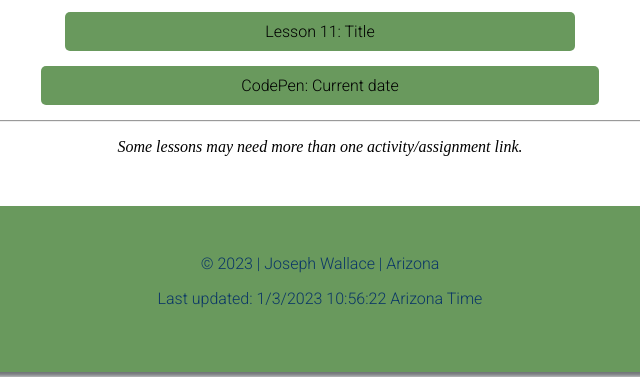
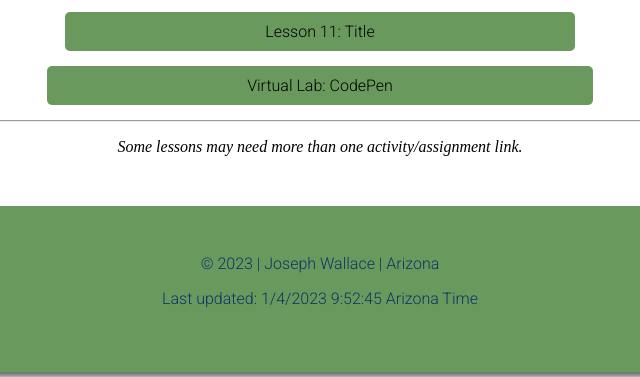
Before and after one commit to wallacejoe/wdd230, a plain HTML site: page index.html in a window 1280 px wide. Shown: the part 755-1132 px from the top of the page, 320-960 px from the left. Drawn offline with Linux system fonts and the light colour scheme.

Commit message:
Link name change

```diff
--- a/index.html
+++ b/index.html
@@ -54,7 +54,7 @@
                 <a href="">Lesson 11: Title</a>
             </div>
             <div class="home-links">
-                <a href="https://codepen.io/wallacejoe/pen/mdjraBz">CodePen: Current date</a>
+                <a href="https://codepen.io/wallacejoe/pen/mdjraBz">Virtual Lab: CodePen</a>
             </div>
         </nav>
         <hr>
@@ -62,7 +62,7 @@
     </main>
     <footer class="footer-background">
         &copy; 2023 | Joseph Wallace | Arizona
-        <p>Last updated: 1/3/2023 10:56:22 Arizona Time</p>
+        <p>Last updated: 1/4/2023 9:52:45 Arizona Time</p>
     </footer>
 </body>
 </html>
```
